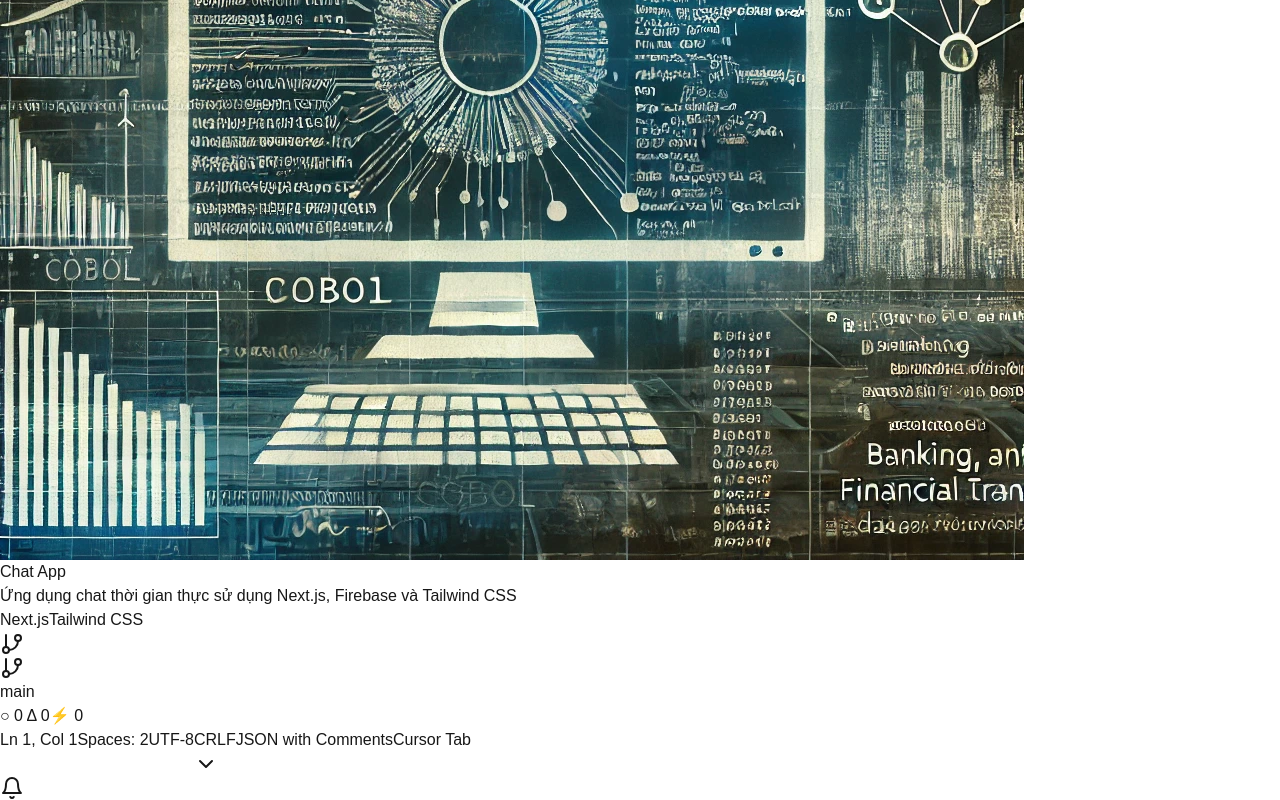
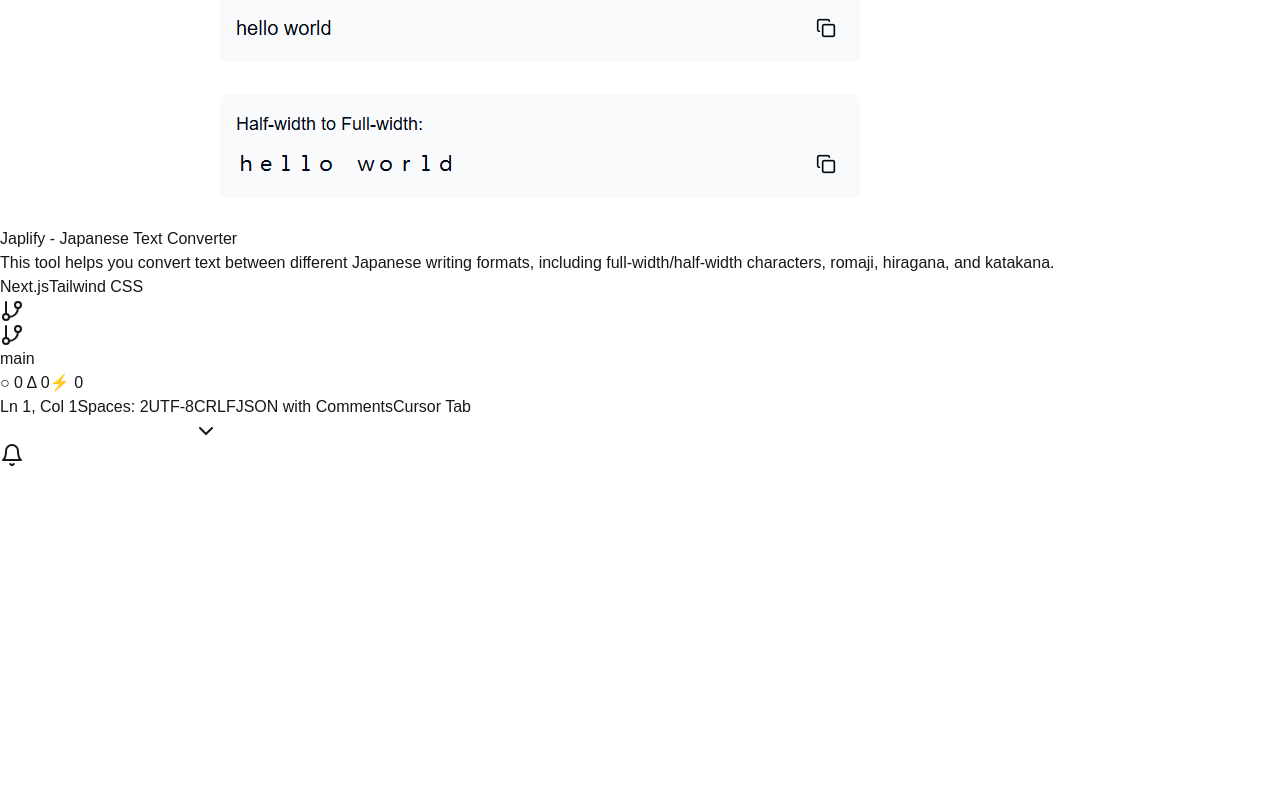
Before and after one commit to hiep1810/react_portfolio, a Next.js app: page /projects in a window 1280 px wide. Shown: the part 1581-2381 px from the top of the page. After the commit the page ends 2048 px from the top, so only its background shows below. Built offline with nearby package versions, Linux system fonts and the light colour scheme.

Commit message:
feat: update ProjectsScreen to showcase Japlify with new image and description

```diff
--- a/src/components/ProjectsScreen.tsx
+++ b/src/components/ProjectsScreen.tsx
@@ -43,17 +43,17 @@
 
               <div className="bg-[#1A1A1A] p-6 rounded-lg text-left">
                 <div className="mb-4">
-                  <img src="/images/bg-image.jpg" alt="Chat App preview" className="w-full h-48 object-cover rounded-lg" />
+                  <img src="/images/japlify.png" alt="Japlify preview" className="w-full h-48 object-cover rounded-lg" />
                 </div>
                 <div className="flex items-center justify-between mb-4">
                   <h3 className="text-xl font-semibold text-blue-400 overflow-hidden text-ellipsis">
-                    <a href="https://chat-app-hiep1810.vercel.app/" target="_blank" rel="noopener noreferrer">
-                      Chat App
+                    <a href="https://japlify.vercel.app/" target="_blank" rel="noopener noreferrer">
+                      Japlify - Japanese Text Converter
                     </a>
                   </h3>
                 </div>
                 <p className="text-gray-300 text-sm mb-4">
-                  Ứng dụng chat thời gian thực sử dụng Next.js, Firebase và Tailwind CSS
+                  This tool helps you convert text between different Japanese writing formats, including full-width/half-width characters, romaji, hiragana, and katakana.
                 </p>
                 <div className="flex items-center space-x-4 text-sm text-gray-400">
                   <span className={`flex items-center text-white border border-blue-500 rounded-md px-2 py-1`}>
```
Also changed, not shown: public/images/japlify.png (added).
